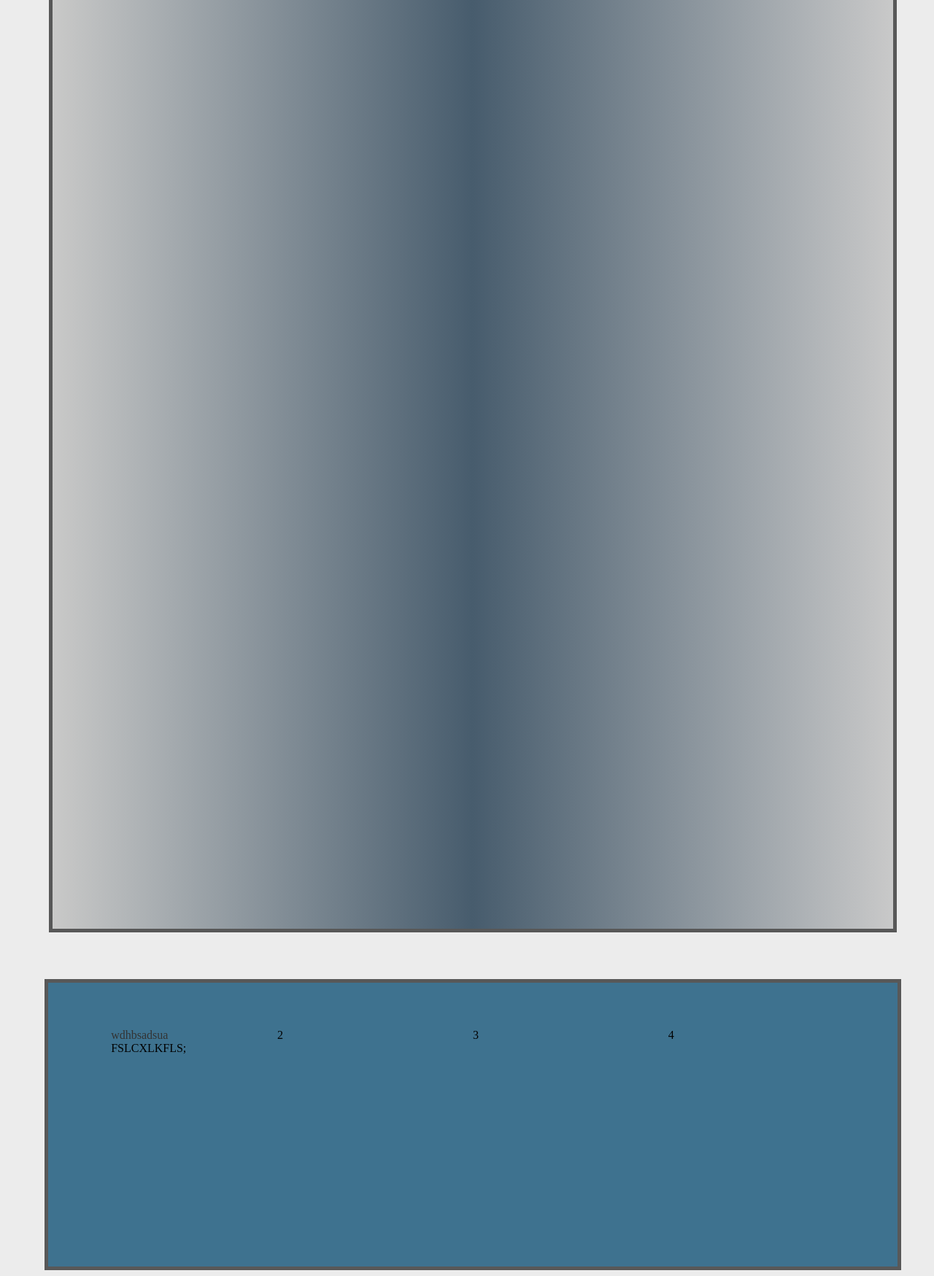
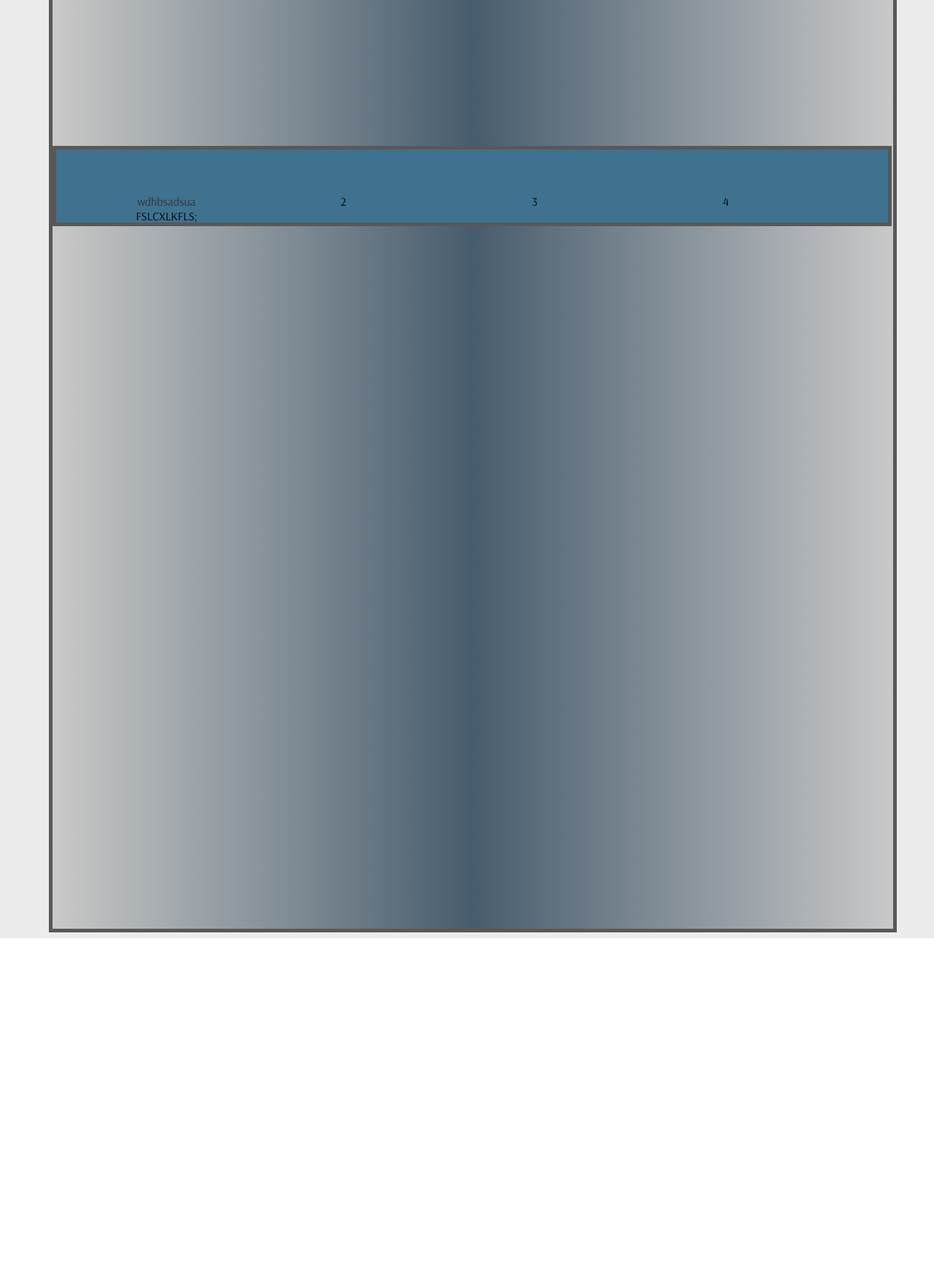
Before and after one commit to adishr09/JMDET.org, a PHP site: page /home.html in a window 1280 px wide. Shown: the part 2514-4263 px from the top of the page at 73% size. After the commit the page ends 3800 px from the top, so only its background shows below. Run offline with PHP 8.4, Linux system fonts and the light colour scheme.

Commit message:
thoda aur new

```diff
--- a/jmdet.org/New_Website/New folder/css/style.css
+++ b/jmdet.org/New_Website/New folder/css/style.css
@@ -243,13 +243,12 @@ html[xmlns] #nav {
 
 #footer{
 	z-index:1;
-	width:91%;
+	width:99%;
 	margin-right:auto;
 	margin-left:auto;
-	position:relative;
-	height:30%;
-	margin-top:5%;
-		background:#3e728f;
+	position:absolute;
+	height:100px;
+	background:#3e728f;
 	border:5px solid #585858;
 
 }
--- a/jmdet.org/New_Website/New folder/home.html
+++ b/jmdet.org/New_Website/New folder/home.html
@@ -92,8 +92,6 @@
 					<p><hr style="width:80%;"></p>
 			</div>
 		</div>
-		</center>
-		</div>
 		<div id="footer">
 			<div id="f_1">
 				<ul>
@@ -115,5 +113,7 @@
 				<p>4</p>
 			</div>
 		</div>
+		</center>
+		</div>
 	</body>
 </html>
```
